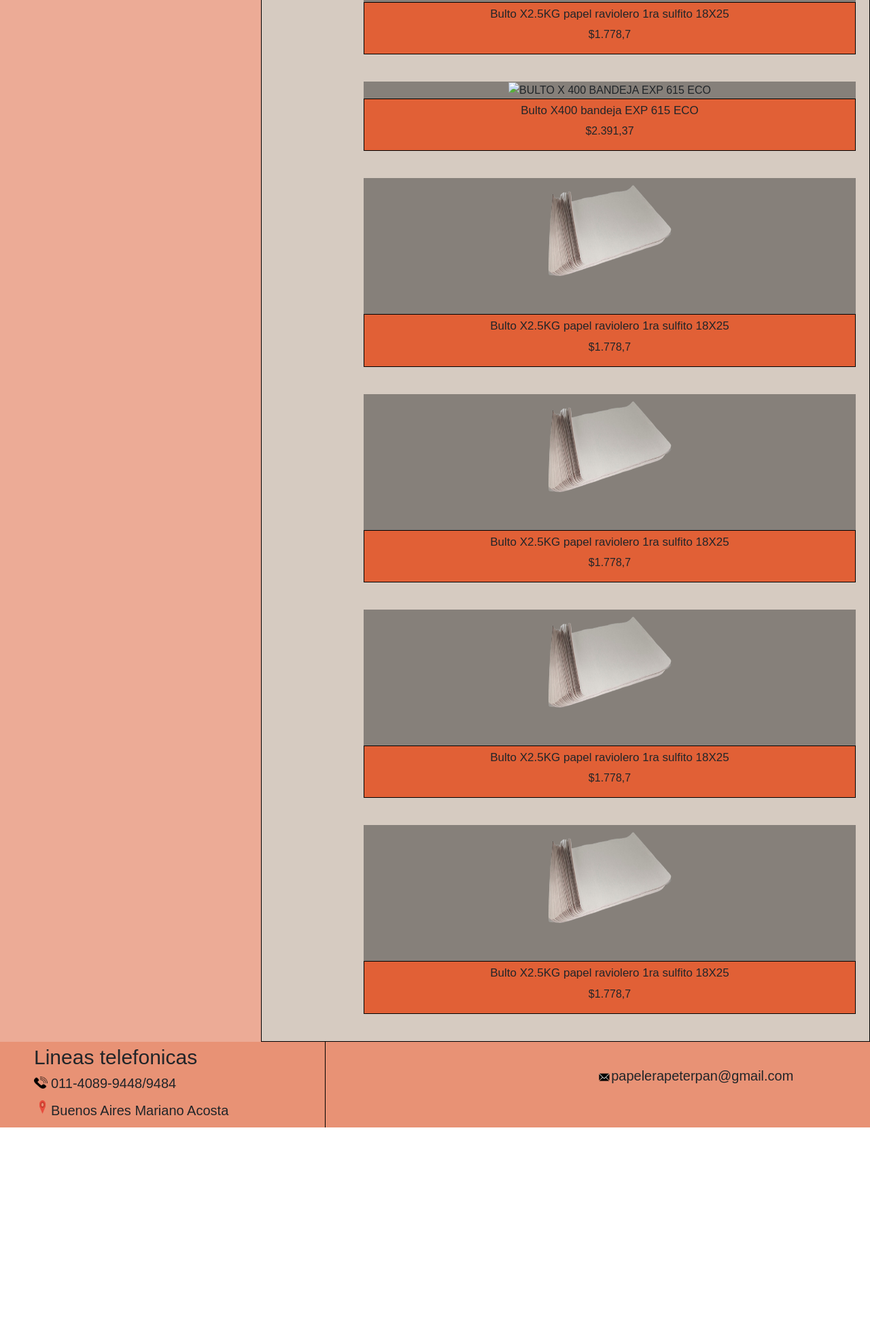
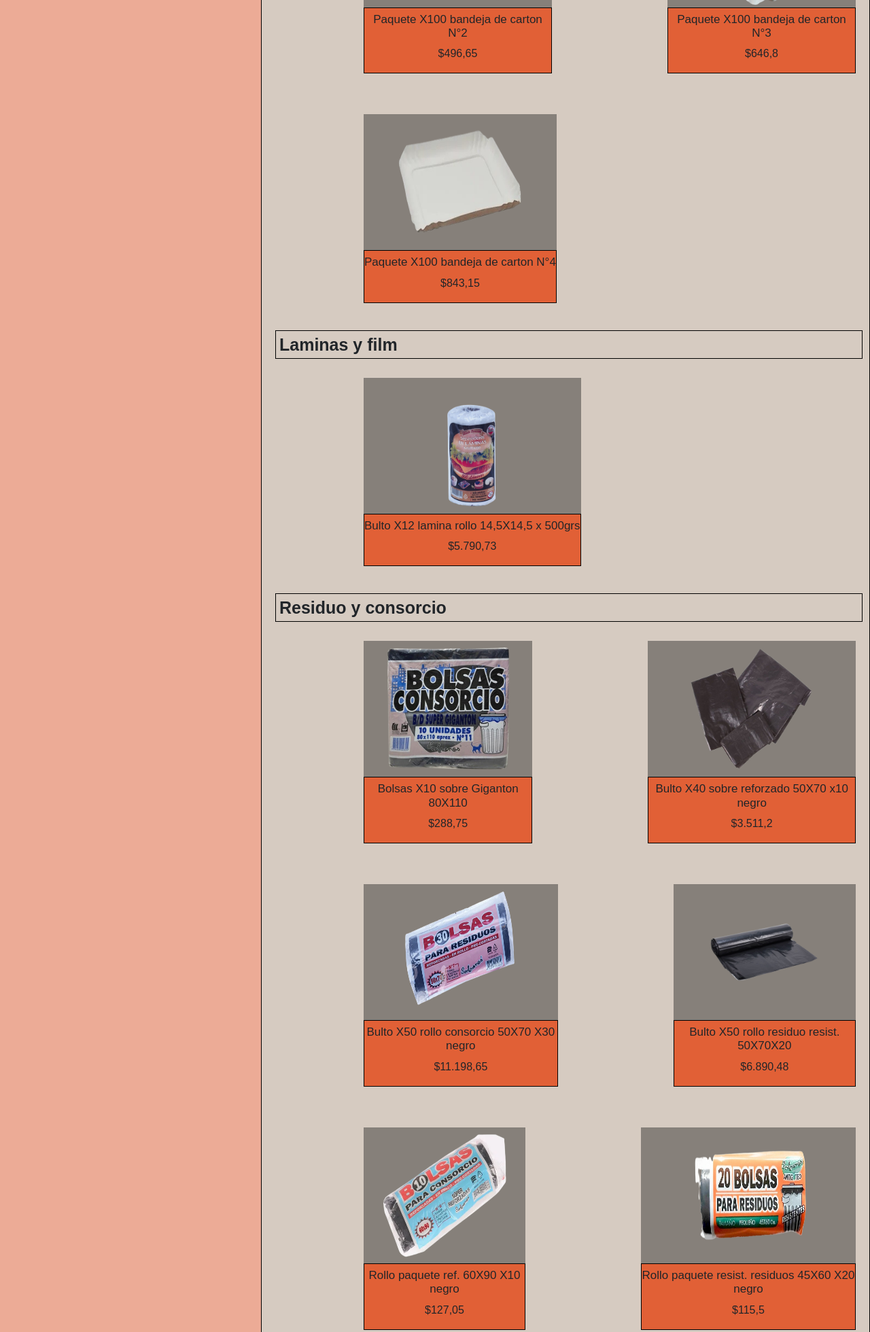
Before and after one commit to TomasBasterrex07/Papelera-peter-pan-, a website: page pages/productos.html in a window 1280 px wide. Shown: the part 3126-5086 px from the top of the page at 68% size. Before the commit the page ends 4785 px from the top, so only its background shows below. Drawn offline with nearby package versions, Linux system fonts and the light colour scheme; files whose address does not match are found by name.

Commit message:
agrege cosas

```diff
--- a/pages/js/form.js
+++ b/pages/js/form.js
@@ -2,7 +2,7 @@ document.querySelector("#botonenviar").addEventListener("click", e => {
     e.preventDefault();
 
     //INGRESE UN NUMERO DE WHATSAPP VALIDO AQUI:
-    const telefono = "41966856";
+    const telefono = "+54 9 11 4089-9448";
 
     const nombre = document.querySelector("#nombre").value;
     const tel = document.querySelector("#tel").value;
--- a/pages/productos.html
+++ b/pages/productos.html
@@ -36,8 +36,8 @@
           <li class="liindbaste"><a href="#arranque" class="aindbaste">Bolsas de arranque</a></li>
           <li class="liindbaste"><a href="#camisetas" class="aindbaste">Camisetas</a></li>
           <li class="liindbaste"><a href="#descartables" class="aindbaste">Descartables</a></li>
-          <li class="liindbaste"><a href="" class="aindbaste">Laminas y film</a></li>
-          <li class="liindbaste"><a href="" class="aindbaste">Residuos y consorcio</a></li>
+          <li class="liindbaste"><a href="#lamina" class="aindbaste">Laminas y film</a></li>
+          <li class="liindbaste"><a href="#residuos" class="aindbaste">Residuos y consorcio</a></li>
         </ul>
       </nav>
     </div>
@@ -223,14 +223,17 @@
 
     <section class="seccion_descartables" id="descartables">
       <h2 class="h2arranque">Descartables</h2>
+      <div class="divisorcada2">
+
+
 
 
          <article class="box_articulo">
 
-           <img class="imagenpro1" src="../imagenes/PAPEL RAVIOLERO 1RA. SULFITO 18X25.png" alt="PAPEL RAVIOLERO 1RA. SULFITO 18X25">
+           <img class="imagenpro1" src="../imagenes/cajcarton2.png" alt="bandejacartonn2">
            <div class="divtextprod">
-             <h3 class="h3product">Bulto X2.5KG papel raviolero 1ra sulfito 18X25</h3>
-             <p>$1.778,7</p>
+             <h3 class="h3product">Paquete X100 bandeja de carton N°2</h3>
+             <p>$496,65</p>
           </div>
 
 
@@ -238,71 +241,165 @@
 
          <article class="box_articulo">
 
-          <img class="imagenpro1" src="../imagenes/" alt="BULTO X 400 BANDEJA EXP 615 ECO">
+          <img class="imagenpro1" src="../imagenes/cajacarton3.png" alt="bandejacartonn3">
           <div class="divtextprod">
-            <h3 class="h3product">Bulto X400 bandeja EXP 615 ECO</h3>
-            <p>$2.391,37</p>
+            <h3 class="h3product">Paquete X100 bandeja de carton N°3</h3>
+            <p>$646,8</p>
          </div>
 
+    </div>
+
+    <div class="divisorcada2" >
         </article>
 
         <article class="box_articulo">
 
-          <img class="imagenpro1" src="../imagenes/PAPEL RAVIOLERO 1RA. SULFITO 18X25.png" alt="PAPEL RAVIOLERO 1RA. SULFITO 18X25">
+          <img class="imagenpro1" src="../imagenes/cajacarton4.png" alt="bandejacartonn4">
           <div class="divtextprod">
-            <h3 class="h3product">Bulto X2.5KG papel raviolero 1ra sulfito 18X25</h3>
-            <p>$1.778,7</p>
+            <h3 class="h3product">Paquete X100 bandeja de carton N°4</h3>
+            <p>$843,15</p>
          </div>
 
 
         </article>
 
-
-        <article class="box_articulo">
-
-          <img class="imagenpro1" src="../imagenes/PAPEL RAVIOLERO 1RA. SULFITO 18X25.png" alt="PAPEL RAVIOLERO 1RA. SULFITO 18X25">
-          <div class="divtextprod">
-            <h3 class="h3product">Bulto X2.5KG papel raviolero 1ra sulfito 18X25</h3>
-            <p>$1.778,7</p>
-         </div>
+     </div>
 
 
-        </article>
+    </section>
+
+    <section class="seccion_descartables" id="lamina">
+      <h2 class="h2arranque">Laminas y film</h2>
 
 
-        <article class="box_articulo">
+      <div class="divisorcada2" >
+      </article>
 
-          <img class="imagenpro1" src="../imagenes/PAPEL RAVIOLERO 1RA. SULFITO 18X25.png" alt="PAPEL RAVIOLERO 1RA. SULFITO 18X25">
-          <div class="divtextprod">
-            <h3 class="h3product">Bulto X2.5KG papel raviolero 1ra sulfito 18X25</h3>
-            <p>$1.778,7</p>
-         </div>
+      <article class="box_articulo">
+
+        <img class="imagenpro1" src="../imagenes/laminapaty.png" alt="lamina rollo">
+        <div class="divtextprod">
+          <h3 class="h3product">Bulto X12 lamina rollo 14,5X14,5 x 500grs</h3>
+          <p>$5.790,73</p>
+       </div>
 
 
-        </article>
+      </article>
 
+   </div>
 
-        <article class="box_articulo">
-
-          <img class="imagenpro1" src="../imagenes/PAPEL RAVIOLERO 1RA. SULFITO 18X25.png" alt="PAPEL RAVIOLERO 1RA. SULFITO 18X25">
-          <div class="divtextprod">
-            <h3 class="h3product">Bulto X2.5KG papel raviolero 1ra sulfito 18X25</h3>
-            <p>$1.778,7</p>
-         </div>
-
-
-        </article>
 
 
 
     </section>
 
+     <section class="seccion_descartables" id="residuos">
+      <h2 class="h2arranque">Residuo y consorcio</h2>
 
 
 
+    <div class="divisorcada2" >
+      </article>
 
 
-   </main>
+
+      <article class="box_articulo">
+
+        <img class="imagenpro1" src="../imagenes/BOLSAS X 10 SOBRE GIGANTON 80X110.png" alt="bolsasgiganton80x110">
+        <div class="divtextprod">
+          <h3 class="h3product">Bolsas X10 sobre Giganton 80X110</h3>
+          <p>$288,75</p>
+       </div>
+
+
+      </article>
+
+      <article class="box_articulo">
+
+        <img class="imagenpro1" src="../imagenes/bolsasobrereforzada.png" alt="Bulto X40 sobre reforzado 50X70 x10 negro">
+        <div class="divtextprod">
+          <h3 class="h3product">Bulto X40 sobre reforzado 50X70 x10 negro</h3>
+          <p>$3.511,2</p>
+       </div>
+
+
+      </article>
+
+   </div>
+
+
+   <div class="divisorcada2" >
+
+    <article class="box_articulo">
+
+    <img class="imagenpro1" src="../imagenes/BULTO X 50 ROLLO CONSORCIO 50X70 X 30 NEGRO.png" alt="Bulto X50 rollo consorcio 50X70 X30 negro">
+    <div class="divtextprod">
+      <h3 class="h3product">Bulto X50 rollo consorcio 50X70 X30 negro</h3>
+      <p>$11.198,65</p>
+   </div>
+
+
+  </article>
+
+  <article class="box_articulo">
+
+    <img class="imagenpro1" src="../imagenes/50X70X20.png" alt="Bulto X50 rollo residuo resist. 50X70X20">
+    <div class="divtextprod">
+      <h3 class="h3product">Bulto X50 rollo residuo resist. 50X70X20</h3>
+      <p>$6.890,48</p>
+   </div>
+
+
+  </article>
+
+</div>
+
+
+<div class="divisorcada2" >
+
+  <article class="box_articulo">
+
+  <img class="imagenpro1" src="../imagenes/Rollo paquete ref. 60X90 X10 negro.png" alt="Rollo paquete ref. 60X90 X10 negro">
+  <div class="divtextprod">
+    <h3 class="h3product">Rollo paquete ref. 60X90 X10 negro</h3>
+    <p>$127,05</p>
+ </div>
+
+
+</article>
+
+<article class="box_articulo">
+
+  <img class="imagenpro1" src="../imagenes/Rollo paquete resist. residuos 45X60 X20 negro.png" alt="Rollo paquete resist. residuos 45X60 X20 negro">
+  <div class="divtextprod">
+    <h3 class="h3product">Rollo paquete resist. residuos 45X60 X20 negro</h3>
+    <p>$115,5</p>
+ </div>
+
+
+</article>
+
+</div>
+
+<div class="divisorcada2">
+  <article class="box_articulo">
+
+    <img class="imagenpro1" src="../imagenes/Rollo X10 rollo consorcio Ref. 80X110.png" alt="Rollo X10 rollo consorcio Ref. 80X110">
+    <div class="divtextprod">
+      <h3 class="h3product">Rollo X10 rollo consorcio Ref. 80X110</h3>
+      <p>$236,77</p>
+   </div>
+
+
+  </article>
+
+
+</div>
+
+
+
+    </section>
+ </main>
 
    </div>
 
@@ -314,12 +411,12 @@
       <h2 class="h2_footer_baste">Lineas telefonicas</h2>
       <div class="divfot1img">
 
-            <img class="imgtelefono" src="./imagenes/imagentelefono.png" alt="imagentelefono">
+            <img class="imgtelefono" src="../imagenes/imagentelefono.png" alt="imagentelefono">
             <p class="parraf_footer">011-4089-9448/9484</p>
       </div>
 
       <div class="divfot1img">
-        <img class="imglocalizacion" src="./imagenes/imagenlocalizacion.png" alt="imagenlocalizcion">
+        <img class="imglocalizacion" src="../imagenes/imagenlocalizacion.png" alt="imagenlocalizcion">
         <p class="parraf_footer">Buenos Aires Mariano Acosta</p>
       </div>
 
@@ -329,7 +426,7 @@
   <div class="div_footer_baste2">
 
       <div class="divfot1img">
-          <img class="imgemail" src="./imagenes/imagenmail.png" alt="imagenemail">
+          <img class="imgemail" src="../imagenes/imagenmail.png" alt="imagenemail">
            <p class="pemail">papelerapeterpan@gmail.com</p>
       </div>
 
```
Also changed, not shown: index.html (+2 -3 lines), pages/contactanos.html (+3 -3 lines), pages/entregas.html (+3 -3 lines), imagenes/50X70X20.png (added), imagenes/BULTO X 50 ROLLO CONSORCIO 50X70 X 30 NEGRO.png (added), imagenes/Rollo X10 rollo consorcio Ref. 80X110.png (added), imagenes/Rollo paquete ref. 60X90 X10 negro.png (added), imagenes/Rollo paquete resist. residuos 45X60 X20 negro.png (added), imagenes/bolsasobrereforzada.png (added), imagenes/cajacarton3.png (added), imagenes/cajacarton4.png (added), imagenes/cajcarton2.png (added), imagenes/laminapaty.png (added), 1 other file.
